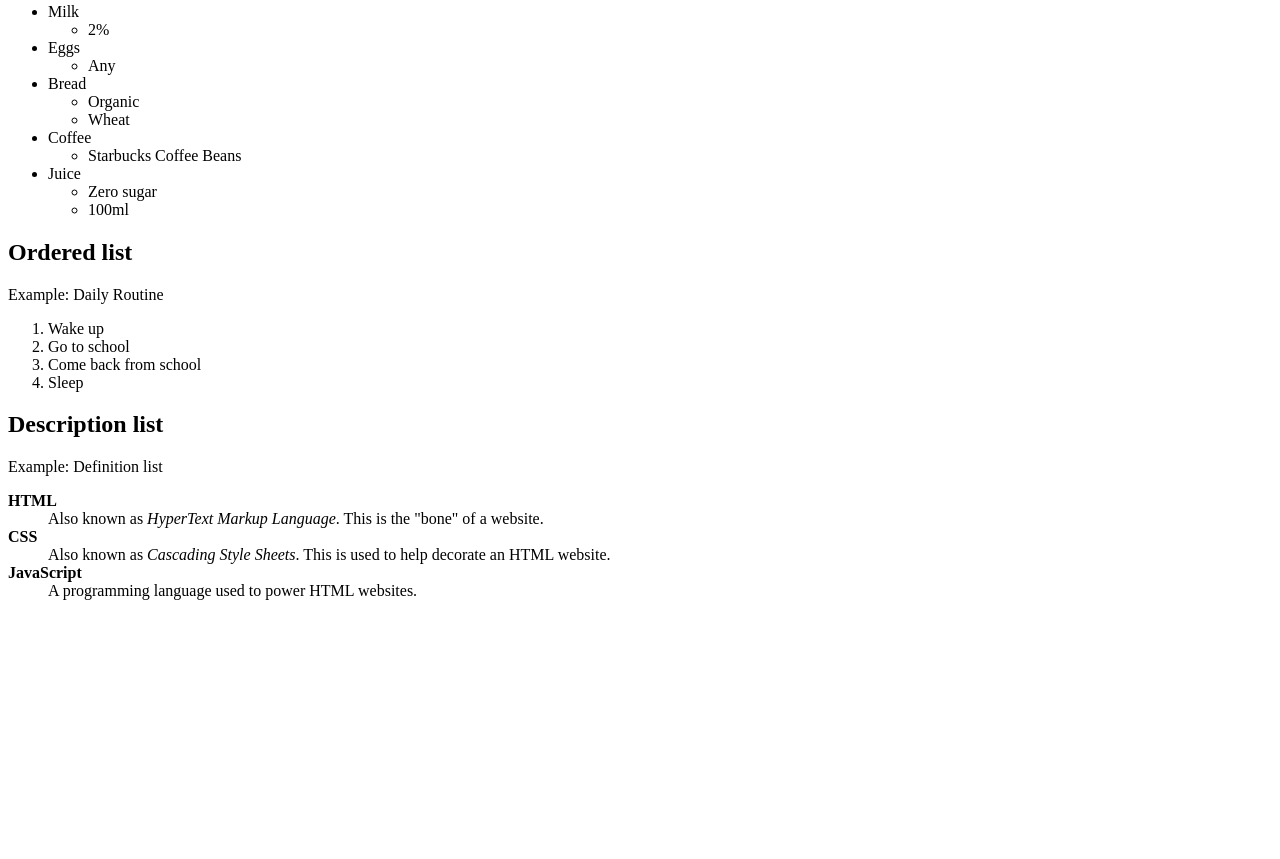
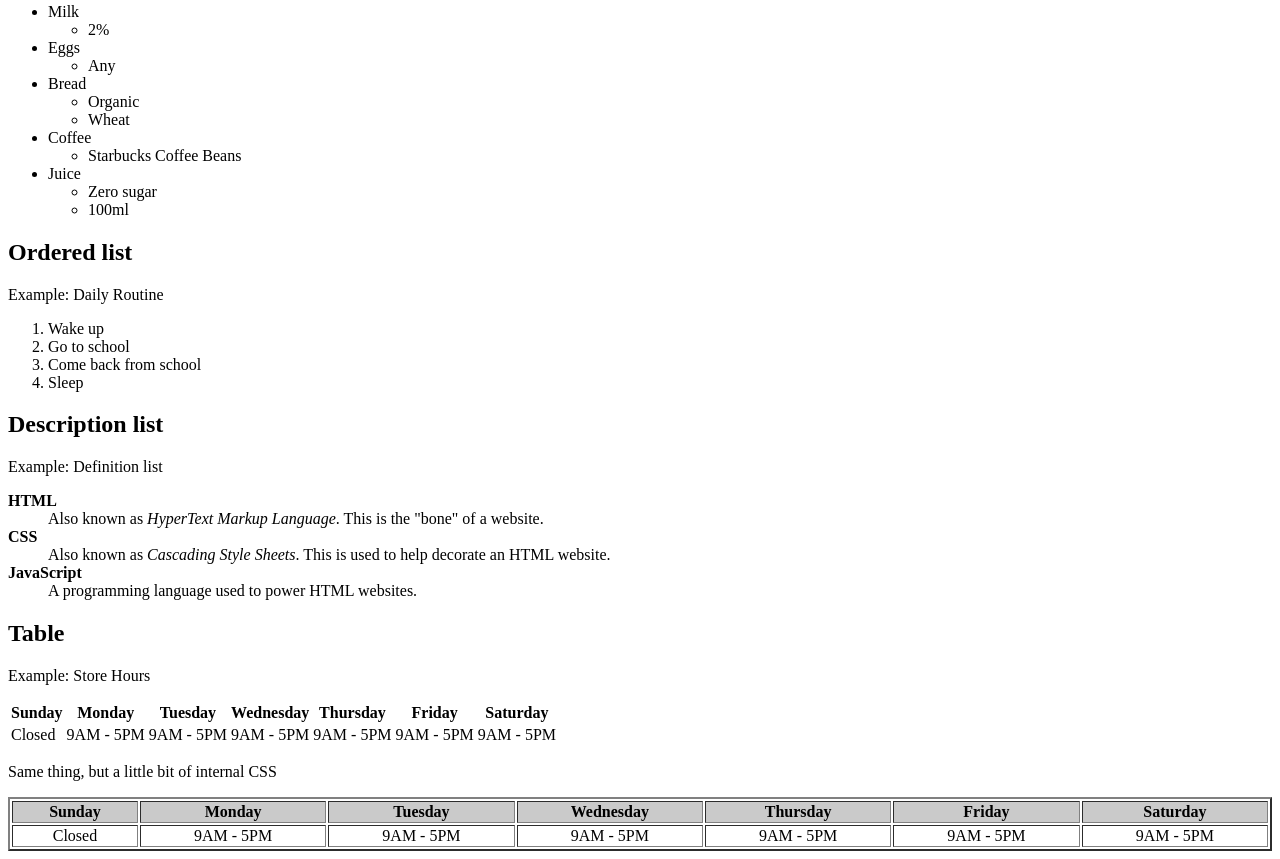
Before and after one commit to wyu4/html-test, a plain HTML site: page PracticeWebsites/ListsAndTables/index.html in a window 1280 px wide. Shown: the part 362-1221 px from the top of the page. Before the commit the page ends 978 px from the top, so only its background shows below. Drawn offline with Linux system fonts and the light colour scheme.

Commit message:
Add table

```diff
--- a/PracticeWebsites/ListsAndTables/index.html
+++ b/PracticeWebsites/ListsAndTables/index.html
@@ -68,5 +68,50 @@
         <dt><b>JavaScript</b></dt>
         <dd>A programming language used to power HTML websites.</dd>
     </dl>
+
+    <h2>Table</h2>
+    <p>Example: Store Hours</p>
+    <table>
+        <tr>
+            <th>Sunday</th>
+            <th>Monday</th>
+            <th>Tuesday</th>
+            <th>Wednesday</th>
+            <th>Thursday</th>
+            <th>Friday</th>
+            <th>Saturday</th>
+        </tr>
+        <tr>
+            <td>Closed</td>
+            <td>9AM - 5PM</td>
+            <td>9AM - 5PM</td>
+            <td>9AM - 5PM</td>
+            <td>9AM - 5PM</td>
+            <td>9AM - 5PM</td>
+            <td>9AM - 5PM</td>
+        </tr>
+    </table>
+
+    <p>Same thing, but a little bit of internal CSS</p>
+    <table border="2" width="100%">
+        <tr align="center" style="background-color: rgb(202, 202, 202);">
+            <th>Sunday</th>
+            <th>Monday</th>
+            <th>Tuesday</th>
+            <th>Wednesday</th>
+            <th>Thursday</th>
+            <th>Friday</th>
+            <th>Saturday</th>
+        </tr>
+        <tr align="center">
+            <td>Closed</td>
+            <td>9AM - 5PM</td>
+            <td>9AM - 5PM</td>
+            <td>9AM - 5PM</td>
+            <td>9AM - 5PM</td>
+            <td>9AM - 5PM</td>
+            <td>9AM - 5PM</td>
+        </tr>
+    </table>
 </body>
 </html>
```
